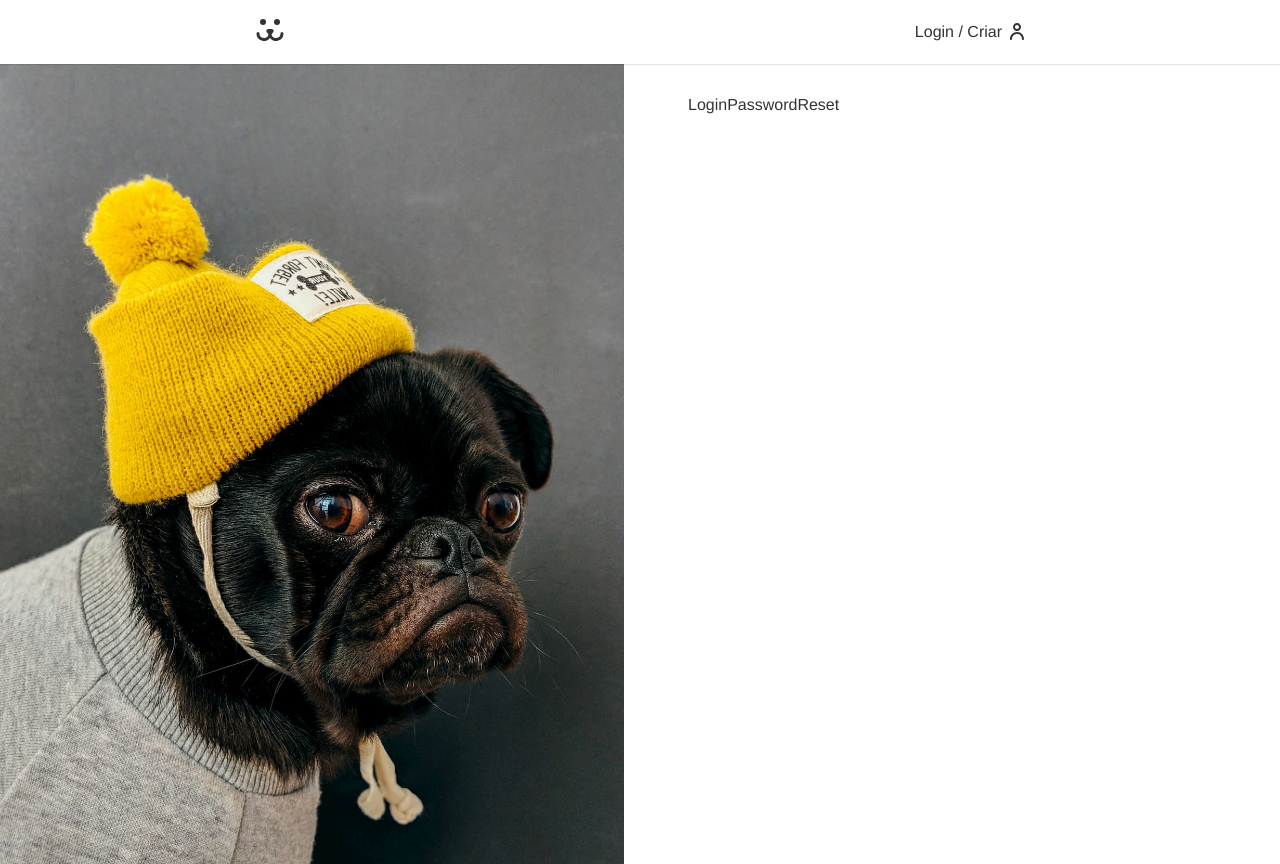
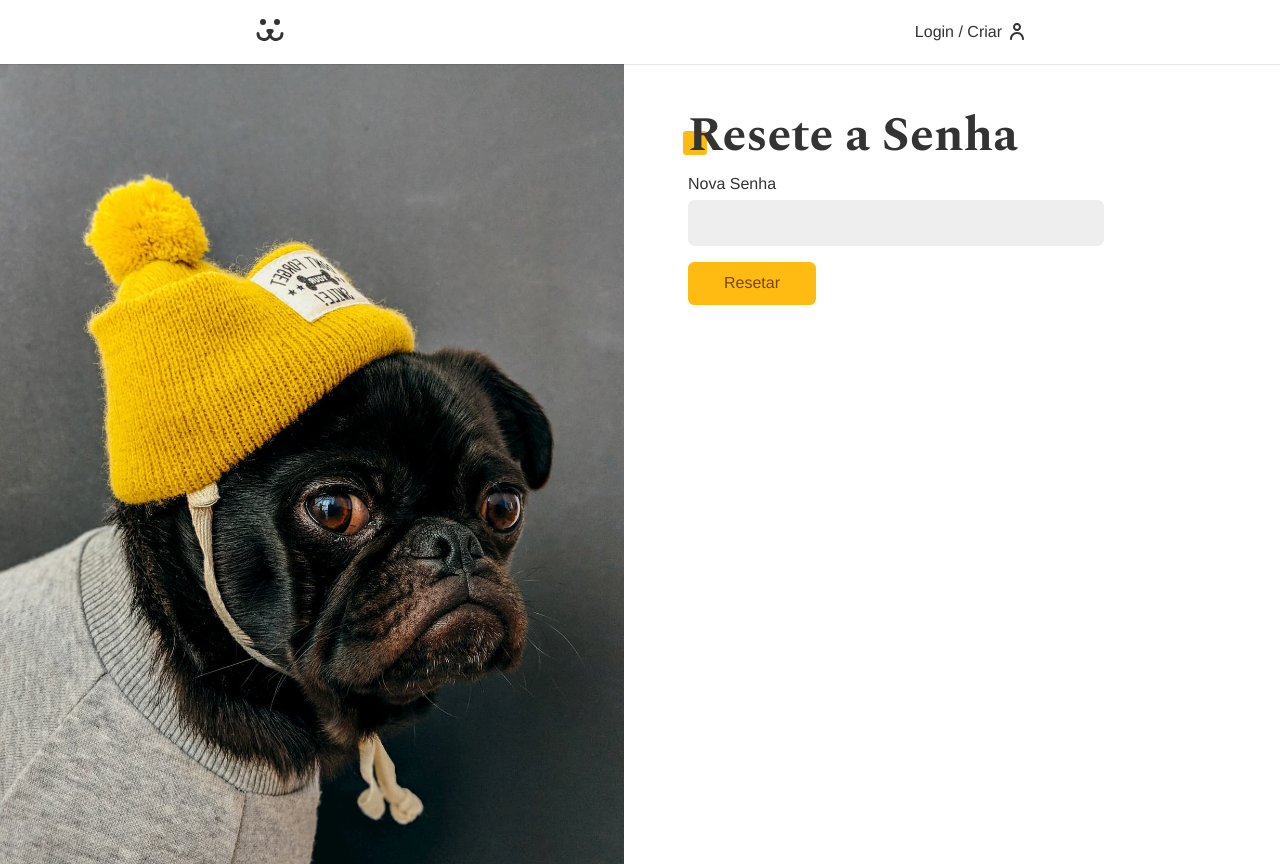
Before and after one commit to felippenvieira/dogs, a React (Vite) app: page /login/resetar in a window 1280 px wide. Built offline with nearby package versions, Linux system fonts and the light colour scheme.

Commit message:
new functionalities

```diff
--- a/src/Components/Feed/Feed.jsx
+++ b/src/Components/Feed/Feed.jsx
@@ -1,6 +1,7 @@
 import React from 'react';
 import FeedModal from './FeedModal';
 import FeedPhotos from './FeedPhotos';
+import PropTypes from 'prop-types';
 
 const Feed = ({ user }) => {
   const [modalPhoto, setModalPhoto] = React.useState(null);
@@ -49,4 +50,15 @@ const Feed = ({ user }) => {
   );
 };
 
+Feed.defaultProps = {
+  user: 0,
+};
+
+Feed.propTypes = {
+  user: PropTypes.oneOfType([
+    PropTypes.string.isRequired,
+    PropTypes.number.isRequired,
+  ]),
+};
+
 export default Feed;
--- /dev/null
+++ b/src/Components/Helper/Head.jsx
@@ -0,0 +1,14 @@
+import React from 'react';
+
+const Head = (props) => {
+  React.useEffect(() => {
+    document.title = props.title + ' | Dogs';
+    document
+      .querySelector("meta[name='description']")
+      .setAttribute('content', props.description || '');
+  }, [props]);
+
+  return <></>;
+};
+
+export default Head;
--- a/src/Components/Home.jsx
+++ b/src/Components/Home.jsx
@@ -1,9 +1,14 @@
 import React from 'react';
 import Feed from './Feed/Feed';
+import Head from './Helper/Head';
 
 const Home = () => {
   return (
     <section className="container mainContainer">
+      <Head
+        title="Fotos"
+        description="Home do site dogs, com o feed de fotos."
+      />
       <Feed />
     </section>
   );
--- a/src/Components/Login/LoginPasswordLost.jsx
+++ b/src/Components/Login/LoginPasswordLost.jsx
@@ -1,7 +1,44 @@
 import React from 'react';
+import Input from '../Forms/Input';
+import Button from '../Forms/Button';
+import Error from '../Helper/Error';
+import useForm from '../../Hooks/useForm';
+import useFetch from '../../Hooks/useFetch';
+import { PASSWORD_LOST } from '../../api';
 
 const LoginPasswordLost = () => {
-  return <div>LoginPasswordLost</div>;
+  const login = useForm();
+  const { data, loading, error, request } = useFetch();
+
+  async function handleSubmit(event) {
+    event.preventDefault();
+    if (login.validate()) {
+      const { url, options } = PASSWORD_LOST({
+        login: login.value,
+        url: window.location.href.replace('perdeu', 'resetar'),
+      });
+      const { json } = await request(url, options);
+    }
+  }
+
+  return (
+    <section>
+      <h1 className="title">Perdeu a Senha?</h1>
+      {data ? (
+        <p style={{ color: '#4c1' }}>{data}</p>
+      ) : (
+        <form onSubmit={handleSubmit}>
+          <Input email="Email / Usuário" type="text" name="login" {...login} />
+          {loading ? (
+            <Button disabled>Enviando</Button>
+          ) : (
+            <Button>Enviar Email</Button>
+          )}
+          <Error error={error} />
+        </form>
+      )}
+    </section>
+  );
 };
 
 export default LoginPasswordLost;
--- a/src/Components/Login/LoginPasswordReset.jsx
+++ b/src/Components/Login/LoginPasswordReset.jsx
@@ -1,7 +1,59 @@
 import React from 'react';
+import Input from '../Forms/Input';
+import Button from '../Forms/Button';
+import Error from '../Helper/Error';
+import useForm from '../../Hooks/useForm';
+import useFetch from '../../Hooks/useFetch';
+import { PASSWORD_RESET } from '../../api';
+import { useNavigate } from 'react-router-dom';
 
 const LoginPasswordReset = () => {
-  return <div>LoginPasswordReset</div>;
+  const [login, setLogin] = React.useState('');
+  const [key, setKey] = React.useState('');
+  const password = useForm();
+  const { error, loading, request } = useFetch();
+  const navigate = useNavigate();
+
+  React.useEffect(() => {
+    const params = new URLSearchParams(window.location.search);
+    const key = params.get('key');
+    const login = params.get('login');
+    if (key) setKey(key);
+    if (login) setLogin(login);
+  }, []);
+
+  async function handleSubmit(event) {
+    event.preventDefault();
+    if (password.validate()) {
+      const { url, options } = PASSWORD_RESET({
+        login,
+        key,
+        password: password.value,
+      });
+      const { response } = await request(url, options);
+      if (response.ok) navigate('/login');
+    }
+  }
+
+  return (
+    <>
+      <h1 className="title">Resete a Senha</h1>
+      <form onSubmit={handleSubmit}>
+        <Input
+          label="Nova Senha"
+          type="password"
+          name="password"
+          {...password}
+        />
+        {loading ? (
+          <Button disabled>Resetando...</Button>
+        ) : (
+          <Button>Resetar</Button>
+        )}
+      </form>
+      <Error error={error} />
+    </>
+  );
 };
 
 export default LoginPasswordReset;
--- a/src/Components/User/UserProfile.jsx
+++ b/src/Components/User/UserProfile.jsx
@@ -1,12 +1,14 @@
 import React from 'react';
 import { useParams } from 'react-router-dom';
 import Feed from '../Feed/Feed';
+import Head from '../Helper/Head';
 
 const UserProfile = () => {
   const { user } = useParams();
 
   return (
     <section className="container mainSection">
+      <Head title={user} />
       <h1 className="title">{user}</h1>
       <Feed user={user} />
     </section>
--- a/src/api.jsx
+++ b/src/api.jsx
@@ -108,3 +108,29 @@ export function PHOTO_DELETE(id) {
     },
   };
 }
+
+export function PASSWORD_LOST(body) {
+  return {
+    url: `${API_URL}/api/password/lost`,
+    options: {
+      method: 'POST',
+      headers: {
+        'Content-Type': 'application/json',
+      },
+      body: JSON.stringify(body),
+    },
+  };
+}
+
+export function PASSWORD_RESET(body) {
+  return {
+    url: `${API_URL}/api/password/reset`,
+    options: {
+      method: 'POST',
+      headers: {
+        'Content-Type': 'application/json',
+      },
+      body: JSON.stringify(body),
+    },
+  };
+}
```
